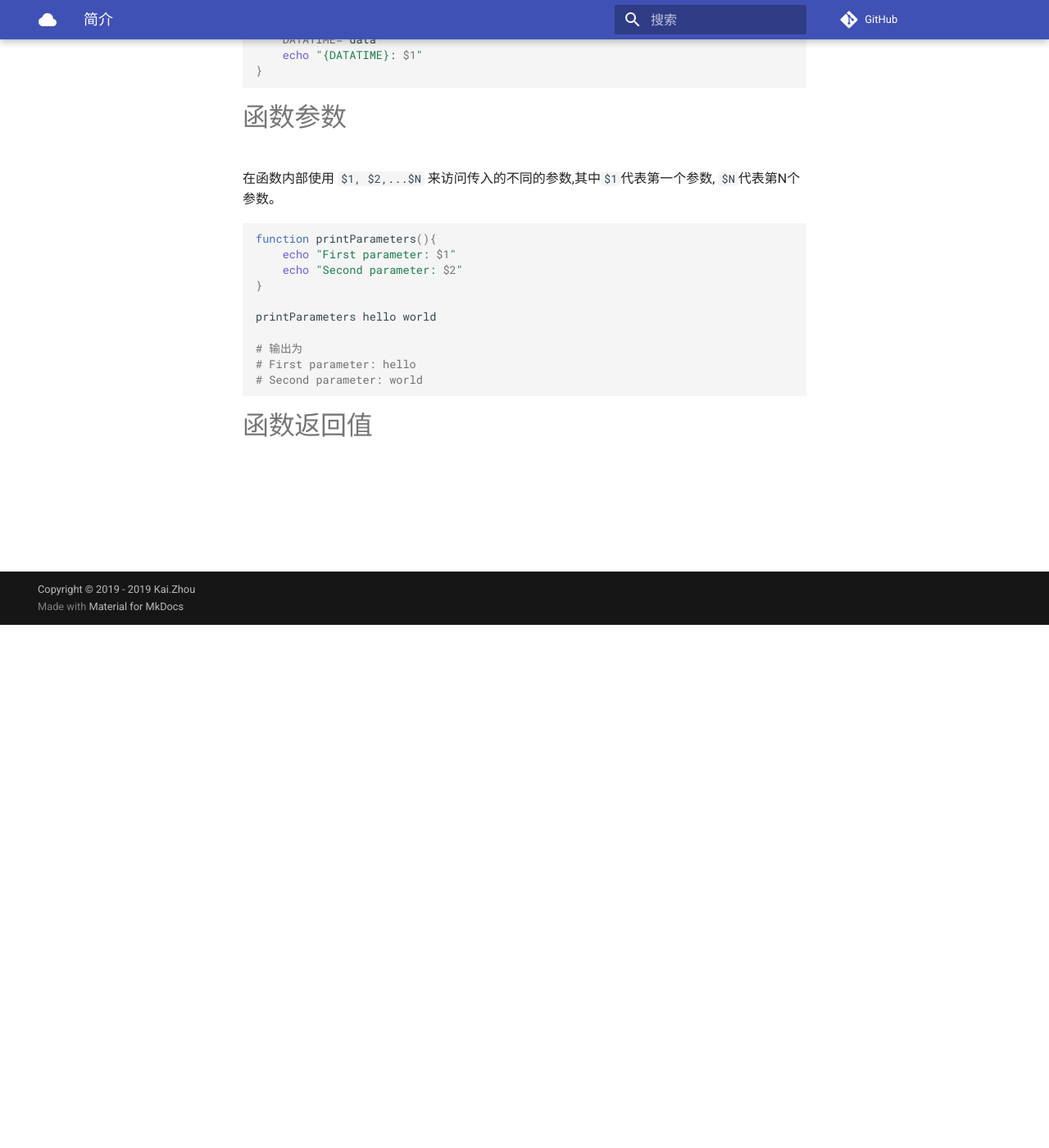
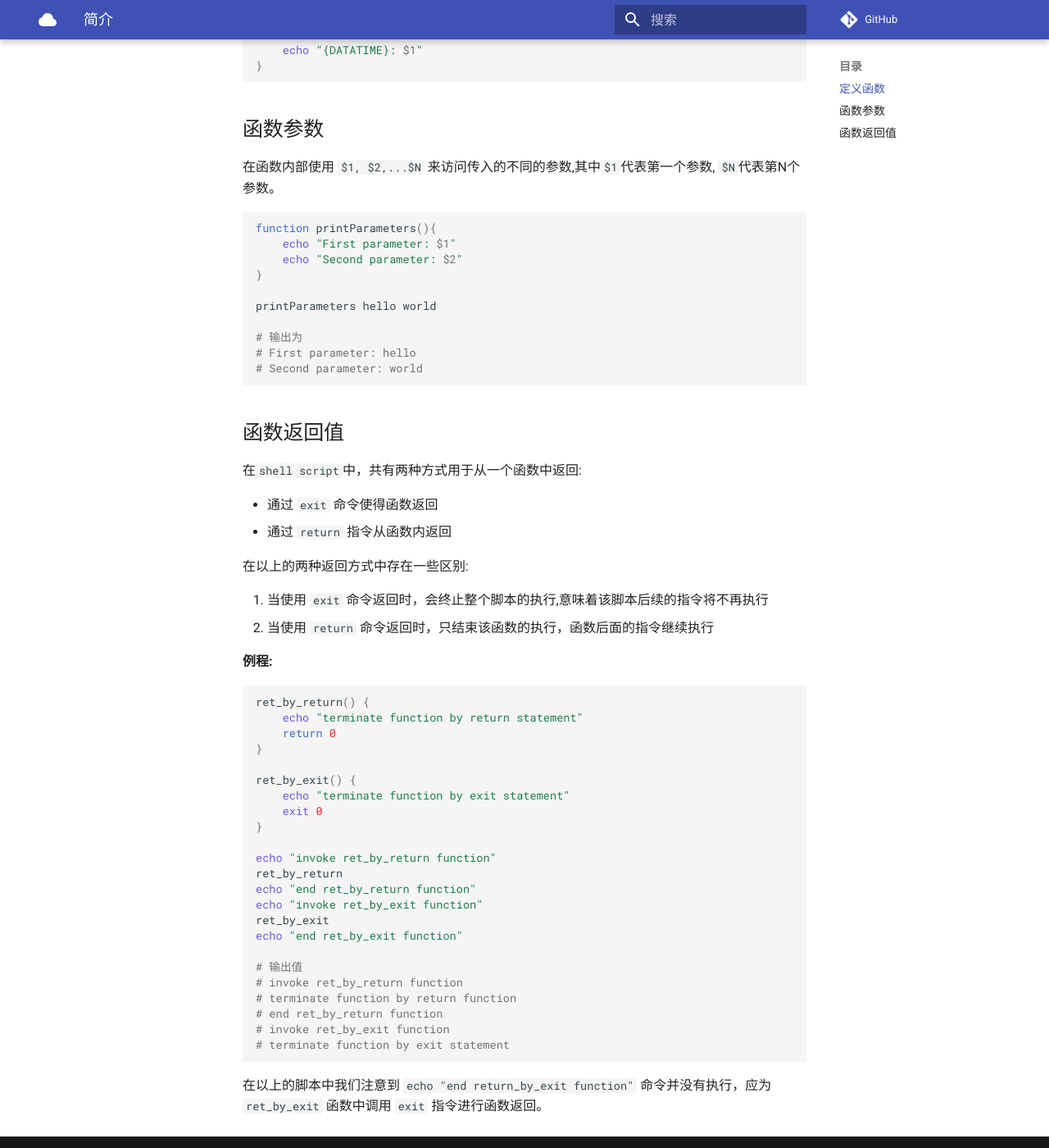
Before and after one commit to zhoukaidev/ks_blog, an MkDocs documentation site: the page built from docs/shell/shellScript/shell_function.md, in a window 1280 px wide and 1400 px high, scrolled down 638 px. Shown: the whole window at 82% size. Built offline with MkDocs 1.6.1 and Material for MkDocs 9.7.7, drawn with Linux system fonts in a browser that asks for light colours; comment, search, counter and statistics services are not loaded.

Commit message:
Add description about return value of function

````diff
--- a/docs/shell/shellScript/shell_function.md
+++ b/docs/shell/shellScript/shell_function.md
@@ -4,8 +4,7 @@
 
 这时候需要通过`函数`来实现代码的重用。
 
-
-# 定义函数
+## 定义函数
 
 ```sh
 function_name() {
@@ -26,7 +25,7 @@ printLog() {
 }
 ```
 
-# 函数参数
+## 函数参数
 
 在函数内部使用 `$1, $2,...$N` 来访问传入的不同的参数,其中`$1`代表第一个参数, `$N`代表第N个参数。
 
@@ -43,4 +42,44 @@ printParameters hello world
 # Second parameter: world
 ```
 
-# 函数返回值
+## 函数返回值
+
+在`shell script`中，共有两种方式用于从一个函数中返回:
+
+* 通过 `exit` 命令使得函数返回
+* 通过 `return` 指令从函数内返回
+
+在以上的两种返回方式中存在一些区别:
+
+1. 当使用 `exit` 命令返回时，会终止整个脚本的执行,意味着该脚本后续的指令将不再执行
+2. 当使用 `return` 命令返回时，只结束该函数的执行，函数后面的指令继续执行
+
+**例程:**
+
+```sh
+ret_by_return() {
+    echo "terminate function by return statement"
+    return 0
+}
+
+ret_by_exit() {
+    echo "terminate function by exit statement"
+    exit 0
+}
+
+echo "invoke ret_by_return function"
+ret_by_return
+echo "end ret_by_return function"
+echo "invoke ret_by_exit function"
+ret_by_exit
+echo "end ret_by_exit function"
+
+# 输出值
+# invoke ret_by_return function
+# terminate function by return function
+# end ret_by_return function
+# invoke ret_by_exit function
+# terminate function by exit statement
+```
+
+在以上的脚本中我们注意到 `echo "end return_by_exit function"` 命令并没有执行，应为 `ret_by_exit` 函数中调用 `exit` 指令进行函数返回。
````
